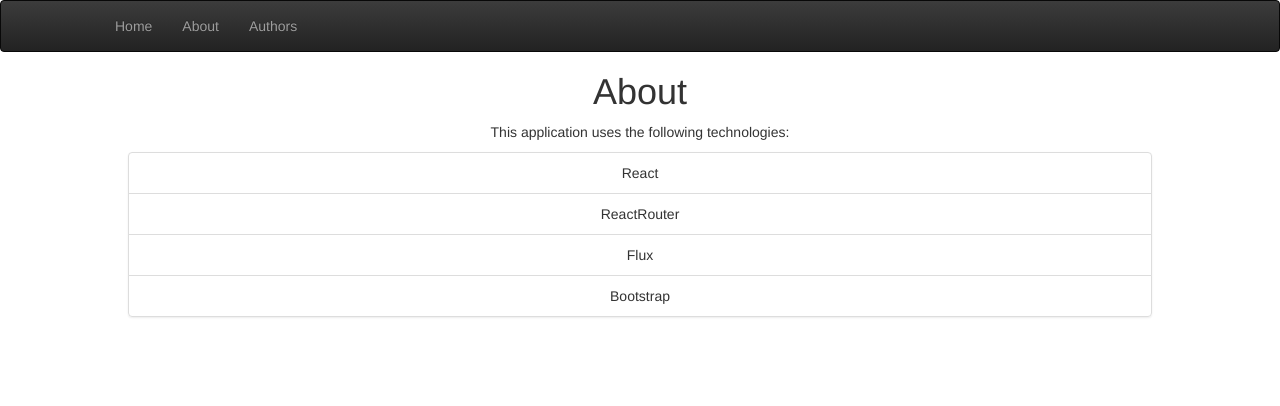
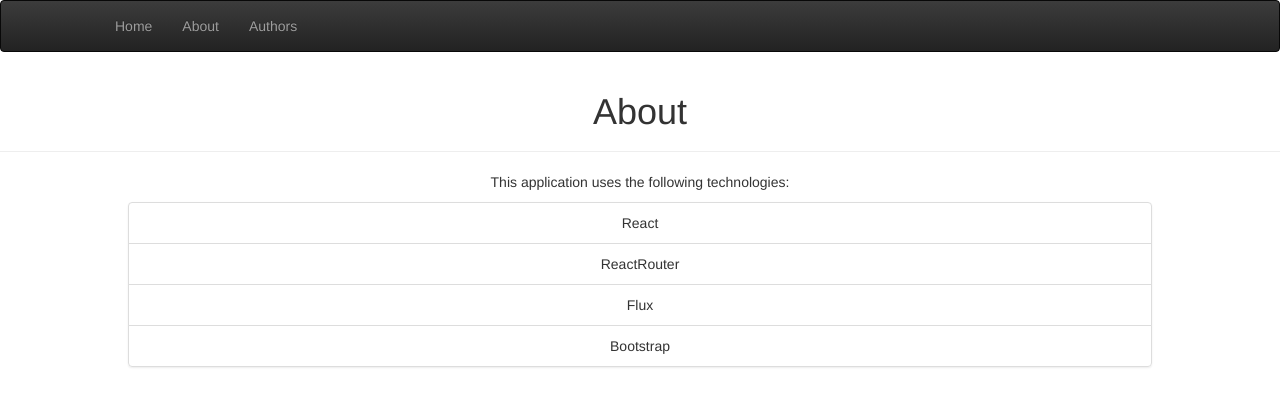
Before and after one commit to architMahto/react-flux-ps-course, a React (Create React App) app: page /about in a window 1280 px wide. Shown: the top 406 px of the page. Built offline with nearby package versions, Linux system fonts and the light colour scheme.

Commit message:
Fixed layout of About page

```diff
--- a/src/Pages/About.js
+++ b/src/Pages/About.js
@@ -1,5 +1,5 @@
 import React, { Component } from 'react';
-import { ListGroup, ListGroupItem } from 'react-bootstrap';
+import { ListGroup, ListGroupItem, PageHeader } from 'react-bootstrap';
 
 import './About.css';
 
@@ -7,8 +7,9 @@
 	render() {
 		return (
 			<div className="About-Page">
-				<h1>About</h1>
+				<PageHeader>About</PageHeader>
 				<p>This application uses the following technologies:</p>
+				<div className="About-Page-List-Container">
 					<ListGroup>
 						<ListGroupItem>React</ListGroupItem>
 						<ListGroupItem>ReactRouter</ListGroupItem>
@@ -16,6 +17,7 @@
 						<ListGroupItem>Bootstrap</ListGroupItem>
 					</ListGroup>
 				</div>
+			</div>
 		);
 	}
 }
--- a/src/Pages/About.scss
+++ b/src/Pages/About.scss
@@ -1,4 +1,4 @@
-.About-Page {
+.About-Page-List-Container {
 	margin: 0 auto;
 	max-width: 1024px;
 }
```
Lines whose indentation alone changed are shown as unchanged.
